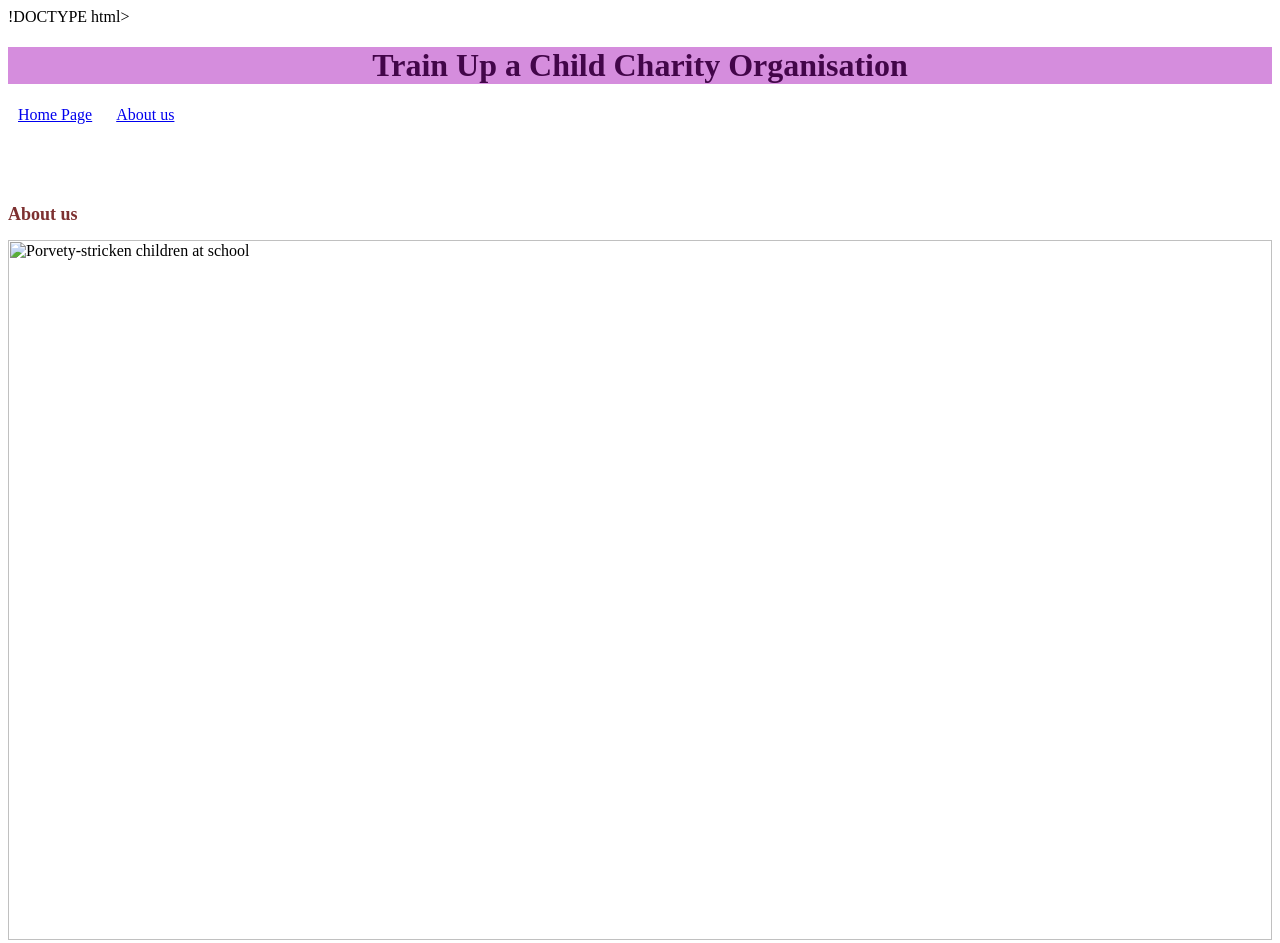
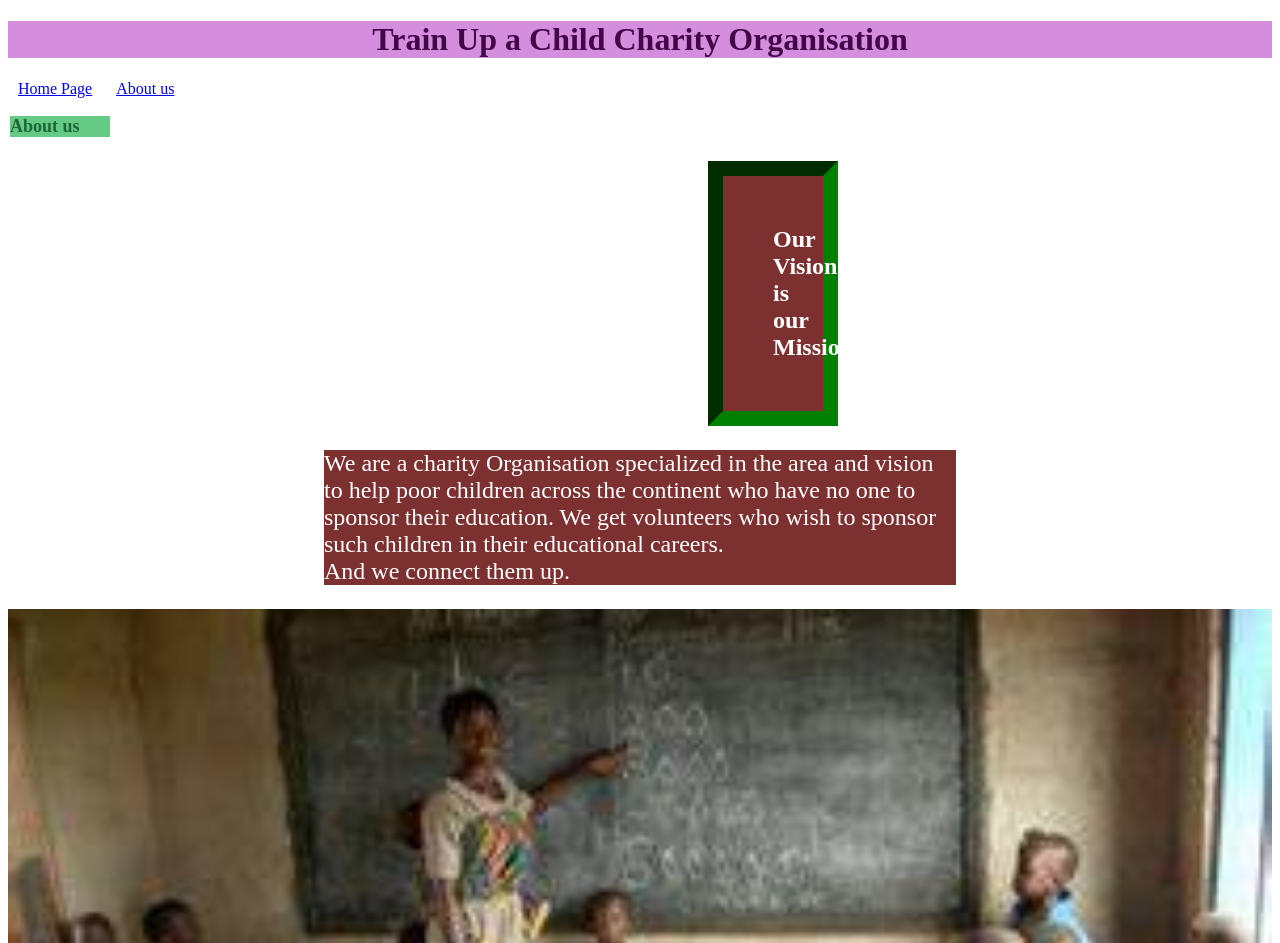
Before and after one commit to nkemdilimjulie/Train-Up-a-Child-Page, a plain HTML site: page about-us.html in a window 1280 px wide. Shown: the top 943 px of the page. Drawn offline with Linux system fonts and the light colour scheme; files that its build step writes are made by us from their sources.

Commit message:
About Us

```diff
--- a/about-us.html
+++ b/about-us.html
@@ -1,11 +1,15 @@
-!DOCTYPE html>
+
+
+
+
+<!DOCTYPE html>
 <html lang="en">
 
 <head>
     <meta charset="UTF-8">
     <meta name="viewport" content="width=device-width, initial-scale=1.0">
     <title>About us</title>
-    <link rel="stylesheet" href="about-us.css">
+    <link rel="stylesheet" href="/css/about-us.css">
 </head>
 
 <body>
@@ -23,12 +27,11 @@
     </header>
     <main>
         <section>
-            <h2>About us</h2>
+            <p class="about"><b>About us</b></p>
 
-            <img src="." alt="Porvety-stricken children at school"
-                style="width: 100%; height: 700px;">
 
-            <h3>Our Vision is our Mission</h3>
+
+            <p class="vision"><b>Our Vision is our Mission</b></p>
         </section>
 
         <section class="section-two">
--- a/css/about-us.css
+++ b/css/about-us.css
@@ -15,17 +15,28 @@ h1 {
 }
 
 
-h2 {
-    color: #7d3030;
+.about {
     font-size: large;
-    margin-top: 80px;
+    background: rgb(62, 182, 62);
+    background-color: #66ca87;
+    color: #1d6836;
+    margin-left: 2px;
+    margin-right: 95%;
+    transition: 2s;
+    width: 100px;
 }
 
-h3 {
+.about:hover {
+    width: 800px;
+
+}
+
+.vision {
     color: white;
     background-color: #7d3030;
     padding: 50px;
-    margin: 100px;
+    margin-left:  700px;
+    margin-right: 700px;
     border: 15px inset green;
     font-size: x-large;
     text-align: center;
@@ -69,7 +80,7 @@ h2:hover {
     background-color: aquamarine;
 }
 
-h3:hover {
+.vision:hover {
     color: #420649;
     background-color: aquamarine;
 }
--- a/index.html
+++ b/index.html
@@ -1,3 +1,6 @@
+
+
+
 <!DOCTYPE html>
 <html lang="en">
   <head>
@@ -24,6 +27,7 @@
         <article>
           <div>
             <!--PROJECT INTRODUCTION-->
+            <p class="home"><b>Home Page</b></p>
             <p class="welcome-paragraph">
               <b>
                 Hello, <br />Welcome to "Train Up a Child Charity
```
Also changed, not shown: css/style.css (+15 -0 lines).
